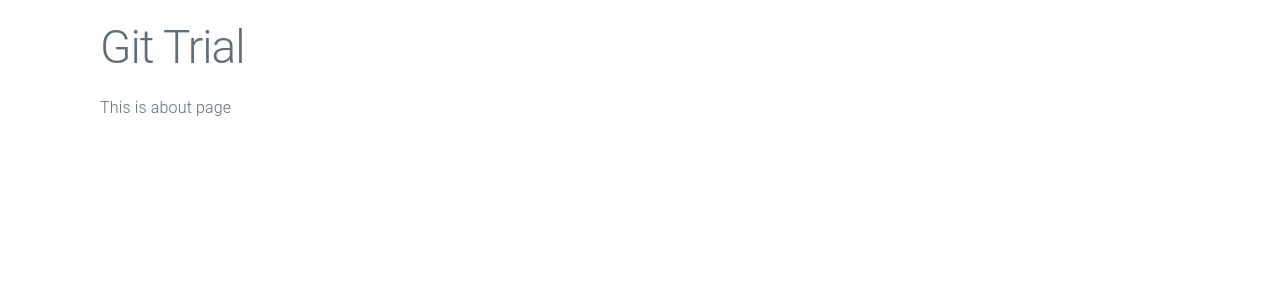
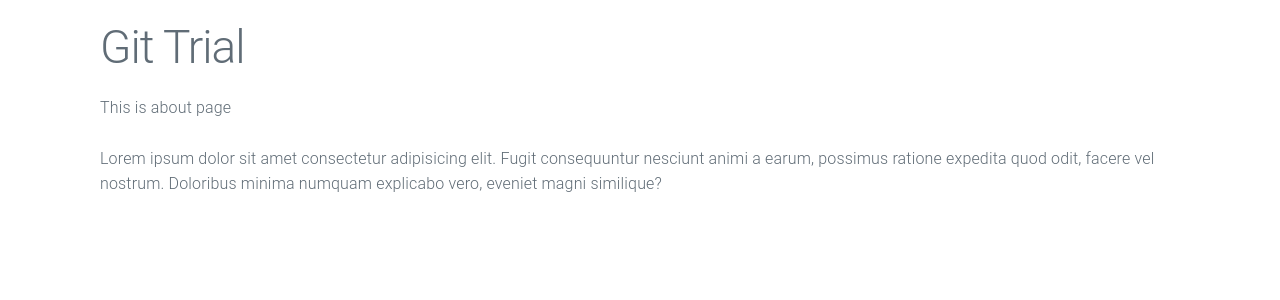
Before and after one commit to yohannesaccrus/git-trial, a Next.js app: page /about in a window 1280 px wide. Shown: the top 300 px of the page. Built offline with nearby package versions, Linux system fonts and the light colour scheme.

Commit message:
fix: add new about content

```diff
--- a/app/about/page.tsx
+++ b/app/about/page.tsx
@@ -3,6 +3,12 @@ const About = () => {
     <div className="page">
       <h1>Git Trial</h1>
       <p>This is about page</p>
+      <p>
+        Lorem ipsum dolor sit amet consectetur adipisicing elit. Fugit
+        consequuntur nesciunt animi a earum, possimus ratione expedita quod
+        odit, facere vel nostrum. Doloribus minima numquam explicabo vero,
+        eveniet magni similique?
+      </p>
     </div>
   );
 };
```
